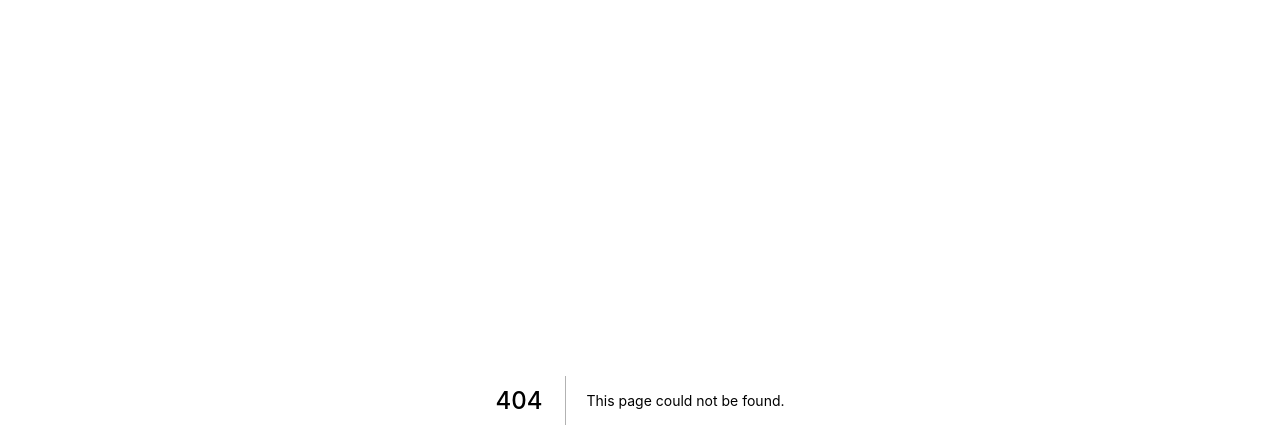
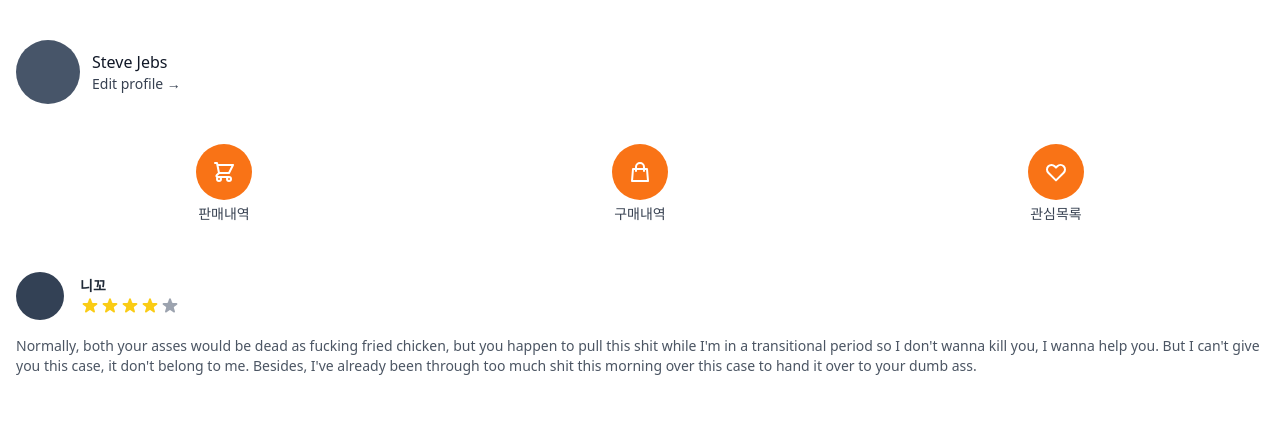
Before and after one commit to helloljho/carrot-market-clone-coding, a Next.js app: page /profile in a window 1280 px wide. Before the commit this address had no page. Shown: the top 448 px of the page. Built offline with nearby package versions, Linux system fonts and the light colour scheme.

Commit message:
fix : profile, chats detail page layout

```diff
--- /dev/null
+++ b/pages/chats/[id].tsx
@@ -0,0 +1,41 @@
+import type { NextPage } from 'next';
+
+const ChatDetail: NextPage = () => {
+  return (
+    <div className="py-10 px-4 space-y-4">
+      <div className="flex items-start space-x-2">
+        <div className="w-8 h-8 rounded-full bg-slate-400" />
+        <div className="w-1/2 text-sm text-gray-700 p-2 border border-gray-300 rounded-md">
+          <p>Hi how much are you selling them for?</p>
+        </div>
+      </div>
+      <div className="flex flex-row-reverse items-start space-x-2 space-x-reverse">
+        <div className="w-8 h-8 rounded-full bg-slate-400" />
+        <div className="w-1/2 text-sm text-gray-700 p-2 border border-gray-300 rounded-md">
+          <p>I want ￦20,000</p>
+        </div>
+      </div>
+      <div className="flex items-start space-x-2">
+        <div className="w-8 h-8 rounded-full bg-slate-400" />
+        <div className="w-1/2 text-sm text-gray-700 p-2 border border-gray-300 rounded-md">
+          <p>미쳤어</p>
+        </div>
+      </div>
+      <div className="fixed w-full mx-auto max-w-md bottom-2 inset-x-0">
+        <div className="flex relative items-center">
+          <input
+            type="text"
+            className="shadow-sm rounded-full w-full border-gray-300 pr-12 focus:ring-orange-500 focus:outline-none focus:border-orange-500"
+          />
+          <div className="absolute inset-y-0 flex py-1.5 pr-1.5 right-0">
+            <button className="flex focus:ring-2 focus:ring-offset-2 focus:ring-orange-500 items-center bg-orange-500 rounded-full px-3 hover:bg-orange-600 cursor-pointer text-sm text-white">
+              &rarr;
+            </button>
+          </div>
+        </div>
+      </div>
+    </div>
+  );
+};
+
+export default ChatDetail;
--- /dev/null
+++ b/pages/profile.tsx
@@ -0,0 +1,147 @@
+import type { NextPage } from 'next';
+
+const Profile: NextPage = () => {
+  return (
+    <div className="py-10 px-4">
+      <div className="flex items-center space-x-3">
+        <div className="w-16 h-16 bg-slate-600 rounded-full" />
+        <div className="flex flex-col">
+          <span className="font-medium text-gray-900">Steve Jebs</span>
+          <span className="text-sm text-gray-700">Edit profile &rarr;</span>
+        </div>
+      </div>
+      <div className="mt-10 flex justify-around">
+        <div className="flex flex-col items-center">
+          <div className="w-14 h-14 text-white bg-orange-500 rounded-full flex items-center justify-center">
+            <svg
+              className="w-6 h-6"
+              fill="none"
+              stroke="currentColor"
+              viewBox="0 0 24 24"
+              xmlns="http://www.w3.org/2000/svg"
+            >
+              <path
+                strokeLinecap="round"
+                strokeLinejoin="round"
+                strokeWidth="2"
+                d="M3 3h2l.4 2M7 13h10l4-8H5.4M7 13L5.4 5M7 13l-2.293 2.293c-.63.63-.184 1.707.707 1.707H17m0 0a2 2 0 100 4 2 2 0 000-4zm-8 2a2 2 0 11-4 0 2 2 0 014 0z"
+              ></path>
+            </svg>
+          </div>
+          <span className="text-sm mt-1 font-medium text-gray-700">
+            판매내역
+          </span>
+        </div>
+        <div className="flex flex-col items-center">
+          <div className="w-14 h-14 text-white bg-orange-500 rounded-full flex items-center justify-center">
+            <svg
+              className="w-6 h-6"
+              fill="none"
+              stroke="currentColor"
+              viewBox="0 0 24 24"
+              xmlns="http://www.w3.org/2000/svg"
+            >
+              <path
+                strokeLinecap="round"
+                strokeLinejoin="round"
+                strokeWidth="2"
+                d="M16 11V7a4 4 0 00-8 0v4M5 9h14l1 12H4L5 9z"
+              ></path>
+            </svg>
+          </div>
+          <span className="text-sm mt-1 font-medium text-gray-700">
+            구매내역
+          </span>
+        </div>
+        <div className="flex flex-col items-center">
+          <div className="w-14 h-14 text-white bg-orange-500 rounded-full flex items-center justify-center">
+            <svg
+              className="w-6 h-6"
+              fill="none"
+              stroke="currentColor"
+              viewBox="0 0 24 24"
+              xmlns="http://www.w3.org/2000/svg"
+            >
+              <path
+                strokeLinecap="round"
+                strokeLinejoin="round"
+                strokeWidth="2"
+                d="M4.318 6.318a4.5 4.5 0 000 6.364L12 20.364l7.682-7.682a4.5 4.5 0 00-6.364-6.364L12 7.636l-1.318-1.318a4.5 4.5 0 00-6.364 0z"
+              ></path>
+            </svg>
+          </div>
+          <span className="text-sm mt-1 font-medium text-gray-700">
+            관심목록
+          </span>
+        </div>
+      </div>
+      <div className="mt-12">
+        <div className="flex items-center space-x-4">
+          <div className="w-12 h-12 bg-slate-700 rounded-full" />
+          <div>
+            <h4 className="text-sm font-bold text-gray-800">니꼬</h4>
+            <div className="flex items-center">
+              <svg
+                className="text-yellow-400 h-5 w-5"
+                xmlns="http://www.w3.org/2000/svg"
+                viewBox="0 0 20 20"
+                fill="currentColor"
+                aria-hidden="true"
+              >
+                <path d="M9.049 2.927c.3-.921 1.603-.921 1.902 0l1.07 3.292a1 1 0 00.95.69h3.462c.969 0 1.371 1.24.588 1.81l-2.8 2.034a1 1 0 00-.364 1.118l1.07 3.292c.3.921-.755 1.688-1.54 1.118l-2.8-2.034a1 1 0 00-1.175 0l-2.8 2.034c-.784.57-1.838-.197-1.539-1.118l1.07-3.292a1 1 0 00-.364-1.118L2.98 8.72c-.783-.57-.38-1.81.588-1.81h3.461a1 1 0 00.951-.69l1.07-3.292z" />
+              </svg>
+              <svg
+                className="text-yellow-400 h-5 w-5"
+                xmlns="http://www.w3.org/2000/svg"
+                viewBox="0 0 20 20"
+                fill="currentColor"
+                aria-hidden="true"
+              >
+                <path d="M9.049 2.927c.3-.921 1.603-.921 1.902 0l1.07 3.292a1 1 0 00.95.69h3.462c.969 0 1.371 1.24.588 1.81l-2.8 2.034a1 1 0 00-.364 1.118l1.07 3.292c.3.921-.755 1.688-1.54 1.118l-2.8-2.034a1 1 0 00-1.175 0l-2.8 2.034c-.784.57-1.838-.197-1.539-1.118l1.07-3.292a1 1 0 00-.364-1.118L2.98 8.72c-.783-.57-.38-1.81.588-1.81h3.461a1 1 0 00.951-.69l1.07-3.292z" />
+              </svg>
+              <svg
+                className="text-yellow-400 h-5 w-5"
+                xmlns="http://www.w3.org/2000/svg"
+                viewBox="0 0 20 20"
+                fill="currentColor"
+                aria-hidden="true"
+              >
+                <path d="M9.049 2.927c.3-.921 1.603-.921 1.902 0l1.07 3.292a1 1 0 00.95.69h3.462c.969 0 1.371 1.24.588 1.81l-2.8 2.034a1 1 0 00-.364 1.118l1.07 3.292c.3.921-.755 1.688-1.54 1.118l-2.8-2.034a1 1 0 00-1.175 0l-2.8 2.034c-.784.57-1.838-.197-1.539-1.118l1.07-3.292a1 1 0 00-.364-1.118L2.98 8.72c-.783-.57-.38-1.81.588-1.81h3.461a1 1 0 00.951-.69l1.07-3.292z" />
+              </svg>
+              <svg
+                className="text-yellow-400 h-5 w-5"
+                xmlns="http://www.w3.org/2000/svg"
+                viewBox="0 0 20 20"
+                fill="currentColor"
+                aria-hidden="true"
+              >
+                <path d="M9.049 2.927c.3-.921 1.603-.921 1.902 0l1.07 3.292a1 1 0 00.95.69h3.462c.969 0 1.371 1.24.588 1.81l-2.8 2.034a1 1 0 00-.364 1.118l1.07 3.292c.3.921-.755 1.688-1.54 1.118l-2.8-2.034a1 1 0 00-1.175 0l-2.8 2.034c-.784.57-1.838-.197-1.539-1.118l1.07-3.292a1 1 0 00-.364-1.118L2.98 8.72c-.783-.57-.38-1.81.588-1.81h3.461a1 1 0 00.951-.69l1.07-3.292z" />
+              </svg>
+              <svg
+                className="text-gray-400 h-5 w-5"
+                xmlns="http://www.w3.org/2000/svg"
+                viewBox="0 0 20 20"
+                fill="currentColor"
+                aria-hidden="true"
+              >
+                <path d="M9.049 2.927c.3-.921 1.603-.921 1.902 0l1.07 3.292a1 1 0 00.95.69h3.462c.969 0 1.371 1.24.588 1.81l-2.8 2.034a1 1 0 00-.364 1.118l1.07 3.292c.3.921-.755 1.688-1.54 1.118l-2.8-2.034a1 1 0 00-1.175 0l-2.8 2.034c-.784.57-1.838-.197-1.539-1.118l1.07-3.292a1 1 0 00-.364-1.118L2.98 8.72c-.783-.57-.38-1.81.588-1.81h3.461a1 1 0 00.951-.69l1.07-3.292z" />
+              </svg>
+            </div>
+          </div>
+        </div>
+        <div className="mt-4 text-gray-600 text-sm">
+          <p>
+            Normally, both your asses would be dead as fucking fried chicken,
+            but you happen to pull this shit while I&apos;m in a transitional
+            period so I don&apos;t wanna kill you, I wanna help you. But I
+            can&apos;t give you this case, it don&apos;t belong to me. Besides,
+            I&apos;ve already been through too much shit this morning over this
+            case to hand it over to your dumb ass.
+          </p>
+        </div>
+      </div>
+    </div>
+  );
+};
+
+export default Profile;
```
Also changed, not shown: pages/chats/index.tsx (renamed from pages/chats.tsx).
